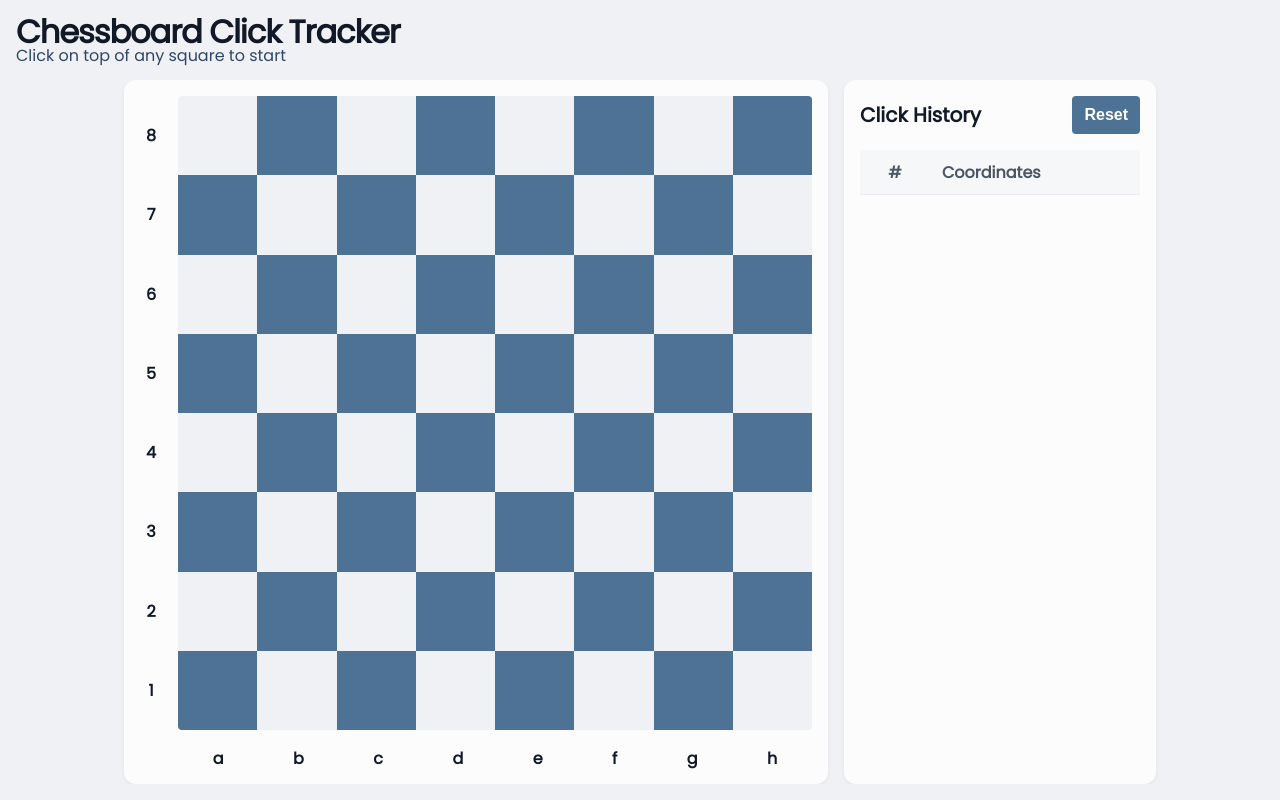
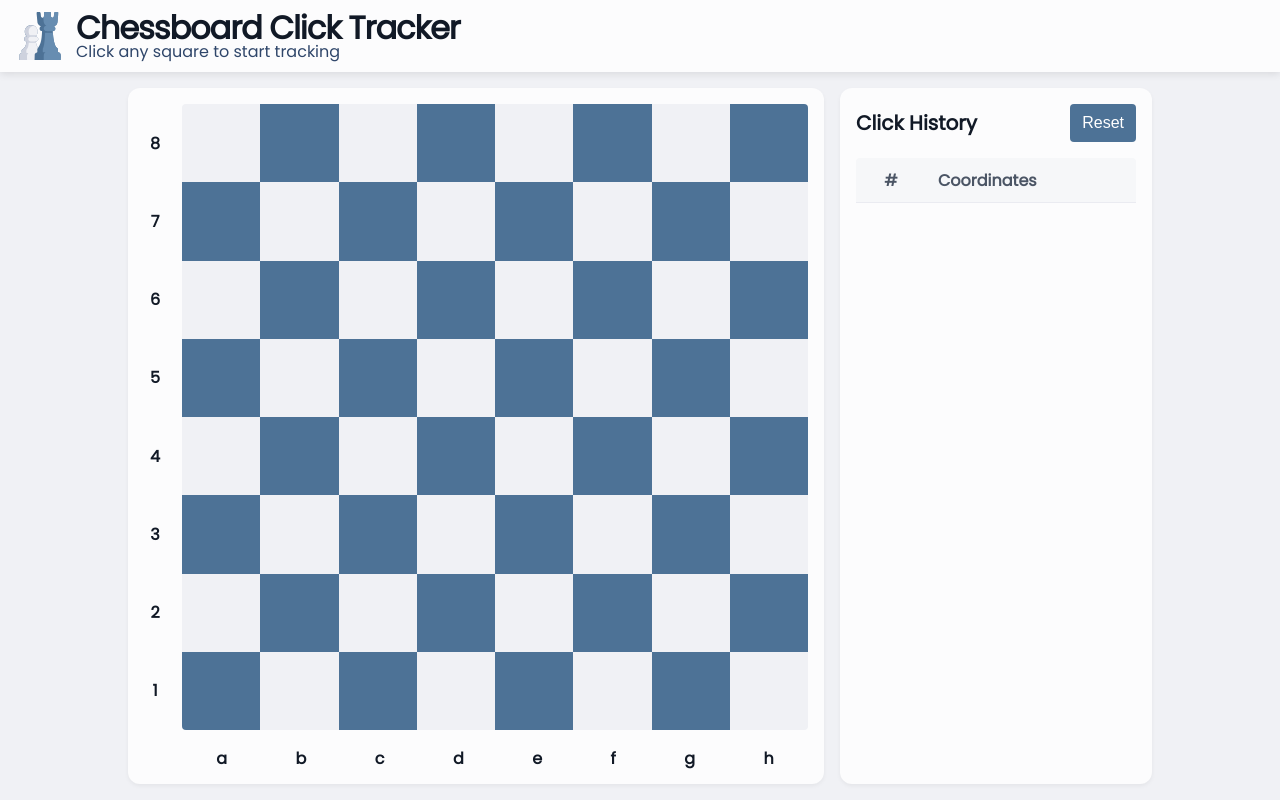
Before and after one commit to MattiaGiacchini/chess-technical-assignment, a Vue app: page / in a window 1280 px wide. Built offline with nearby package versions, Linux system fonts and the light colour scheme.

Commit message:
Add styles to header, add favicon and logo

```diff
--- a/src/assets/main.scss
+++ b/src/assets/main.scss
@@ -37,8 +37,10 @@ body {
   --square-transition: background-color 0.3s ease;
 
   /* Card styles */
-  --border-radius: 12px;
+  --border-radius-lg: 12px;
+  --border-radius-sm: 4px;
   --card-shadow: 0 2px 4px #0000000d;
+  --strong-shadow: 0 2px 8px rgba(0, 0, 0, 0.1);
 
   /* Spacing */
   --spacing-sm: 10px;
@@ -60,7 +62,7 @@ body {
     --font-size-lg: 14px;
     --font-size-xl: 16px;
     --font-size-xxl: 24px;
-    --border-radius: 8px;
+    --border-radius-lg: 8px;
 
     /* Spacing */
     --spacing-sm: 8px;
@@ -72,7 +74,27 @@ body {
 
 div.card {
   background-color: var(--surface-color);
-  border-radius: var(--border-radius);
+  border-radius: var(--border-radius-lg);
   box-shadow: var(--card-shadow);
   padding: var(--spacing-lg);
 }
+
+.button {
+  padding: var(--spacing-sm) var(--spacing-md);
+  background-color: var(--square-dark);
+  color: white;
+  border: none;
+  border-radius: var(--border-radius-sm);
+  font-size: var(--font-size-sm);
+  font-weight: var(--font-weight-medium);
+  cursor: pointer;
+  transition: var(--square-transition);
+
+  &:hover {
+    background-color: var(--square-dark-hover);
+  }
+
+  &:active {
+    background-color: var(--square-light-hover);
+  }
+}
--- a/src/components/Board.vue
+++ b/src/components/Board.vue
@@ -71,7 +71,7 @@ const  squares: Array<{
     grid-template-columns: repeat(8, 1fr) ;
     grid-template-rows: repeat(8, 1fr);
 
-    border-radius: 4px;
+    border-radius: var(--border-radius-sm);
     overflow: hidden;
   }
 
--- a/src/components/Sidebar.vue
+++ b/src/components/Sidebar.vue
@@ -22,7 +22,7 @@ watch(() => props.clickedSquares?.length, async () => {
   <div class="history-card sidebar-card card">
     <div class="history-card__header">
       <h2 class="history-card__title">Click History</h2>
-      <button class="reset-button" @click="emit('resetClickedSquares')">Reset</button>
+      <button class="button" @click="emit('resetClickedSquares')">Reset</button>
     </div>
     <div class="history-card__scrollable" ref="scrollContainer">
       <table class="history-table">
@@ -69,28 +69,8 @@ watch(() => props.clickedSquares?.length, async () => {
     flex: 1;
     overflow-y: auto;
     min-height: 0;
-    border-radius: 4px;
+    border-radius: var(--border-radius-sm);
     scroll-snap-type: y proximity;
-  }
-}
-
-.reset-button {
-  padding: var(--spacing-sm) var(--spacing-md);
-  background-color: var(--square-dark);
-  color: white;
-  border: none;
-  border-radius: 4px;
-  font-size: var(--font-size-sm);
-  font-weight: var(--font-weight-semibold);
-  cursor: pointer;
-  transition: background-color 0.2s;
-
-  &:hover {
-    background-color: var(--square-dark-hover);
-  }
-
-  &:active {
-    background-color: var(--square-light-hover);
   }
 }
 
--- a/src/views/MainView.vue
+++ b/src/views/MainView.vue
@@ -16,13 +16,15 @@ function resetClickedSquares() {
   lastClickedSquare.value = null
 }
 </script>
-
 <template>
   <div class="main-layout">
-    <div class="main-layout__header">
-      <h1 class="main-layout__title">Chessboard Click Tracker</h1>
-      <p class="main-layout__description">Click on top of any square to start</p>
-    </div>
+    <header class="main-layout__header">
+      <img src="@/assets/logo.svg" alt="Logo" class="main-layout__logo">
+      <div class="main-layout__text">
+        <h1 class="main-layout__title">Chessboard Click Tracker</h1>
+        <p class="main-layout__description">Click any square to start tracking</p>
+      </div>
+    </header>
     <div class="chess-layout">
       <div class="chess-layout__board">
         <Board :last-clicked-square="lastClickedSquare" @square-click="addClickedSquare"></Board>
@@ -33,18 +35,32 @@ function resetClickedSquares() {
 </template>
 
 <style scoped lang="scss">
-
 .main-layout {
   background-color: var(--background-color);
-  height: 100vh;
+  height: 100dvh;
   display: flex;
   flex-direction: column;
   overflow: hidden;
   color: var(--text-color);
-  padding: var(--spacing-lg);
-  gap: var(--spacing-lg);
 
   &__header {
+    position: sticky;
+    top: 0;
+    z-index: 100;
+    display: flex;
+    align-items: center;
+    gap: var(--spacing-md);
+    background-color: var(--surface-color);
+    padding: var(--spacing-md) var(--spacing-lg);
+    box-shadow: var(--strong-shadow);
+  }
+
+  &__logo {
+    height: 48px;
+    flex-shrink: 0;
+  }
+
+  &__text {
     line-height: 1;
     font-weight: var(--font-weight-light);
   }
@@ -61,7 +77,6 @@ function resetClickedSquares() {
   }
 }
 
-
 .chess-layout {
   flex: 1;
   display: flex;
@@ -71,6 +86,7 @@ function resetClickedSquares() {
   font-weight: var(--font-weight-semibold);
   overflow: hidden;
   justify-content: center;
+  padding: var(--spacing-lg);
 
   &__board {
     flex: 0 0 auto;
@@ -101,12 +117,12 @@ function resetClickedSquares() {
     &__board {
       width: 100%;
       max-width: 100%;
-      max-height: 60vh;
+      max-height: 60dvh;
     }
 
     &__sidebar {
       flex: 1;
-      width: 60vh;
+      width: 60dvh;
       max-width: 100%;
       min-width: 0;
       min-height: 0;
```
Also changed, not shown: src/assets/logo.svg (added), 1 other file (tests, documents, lock files or other folders).
